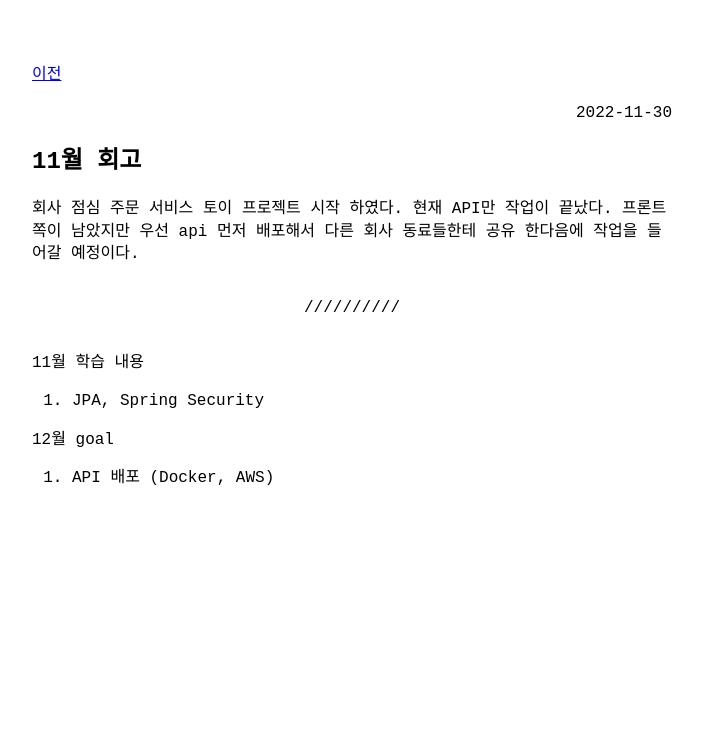
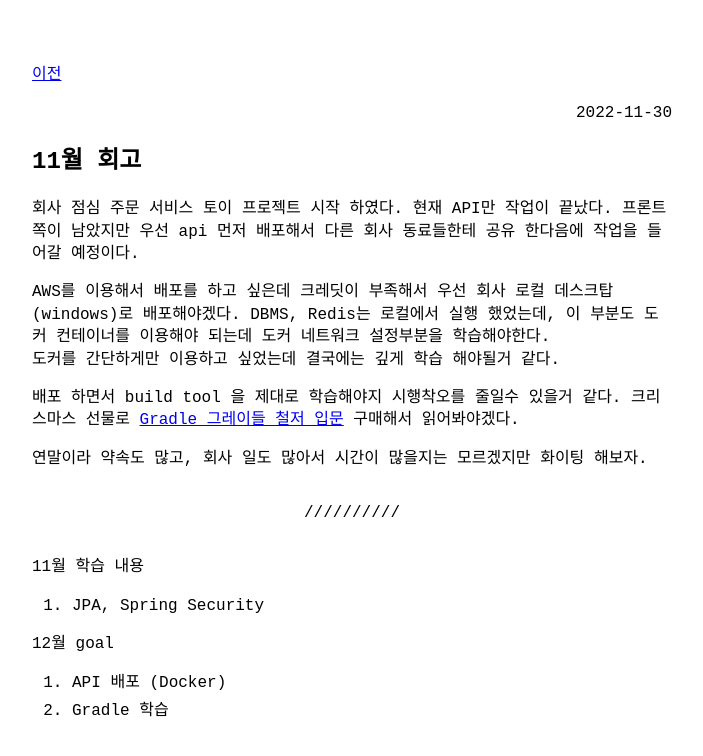
Before and after one commit to khjzzm/khjzzm.github.io, a Jekyll site: the page built from _posts/2022-11-30-Retrospect.md, in a window 1280 px wide. Shown: the top 756 px of the page, without its empty margins (288-991 px from the left). Built offline with Jekyll 4.4.1, drawn with Linux system fonts in a browser that asks for light colours.

Commit message:
11월 회고

```diff
--- a/_posts/2022-11-30-Retrospect.md
+++ b/_posts/2022-11-30-Retrospect.md
@@ -6,10 +6,20 @@ title: 11월 회고
 회사 점심 주문 서비스 토이 프로젝트 시작 하였다. 현재 API만 작업이 끝났다.
 프론트 쪽이 남았지만 우선 api 먼저 배포해서 다른 회사 동료들한테 공유 한다음에 작업을 들어갈 예정이다.
 
+AWS를 이용해서 배포를 하고 싶은데 크레딧이 부족해서 우선 회사 로컬 데스크탑(windows)로 배포해야겠다.
+DBMS, Redis는 로컬에서 실행 했었는데, 이 부분도 도커 컨테이너를 이용해야 되는데 도커 네트워크 설정부분을 학습해야한다.
+도커를 간단하게만 이용하고 싶었는데 결국에는 깊게 학습 해야될거 같다.
+
+배포 하면서 build tool 을 제대로 학습해야지 시행착오를 줄일수 있을거 같다.
+크리스마스 선물로 [Gradle 그레이들 철저 입문](http://www.yes24.com/Product/Goods/23449551) 구매해서 읽어봐야겠다.
+
+연말이라 약속도 많고, 회사 일도 많아서 시간이 많을지는 모르겠지만 화이팅 해보자.
+
 ---
 
 11월 학습 내용
 1. JPA, Spring Security
 
 12월 goal
-1. API 배포 (Docker, AWS)
+1. API 배포 (Docker)
+2. Gradle 학습
```
